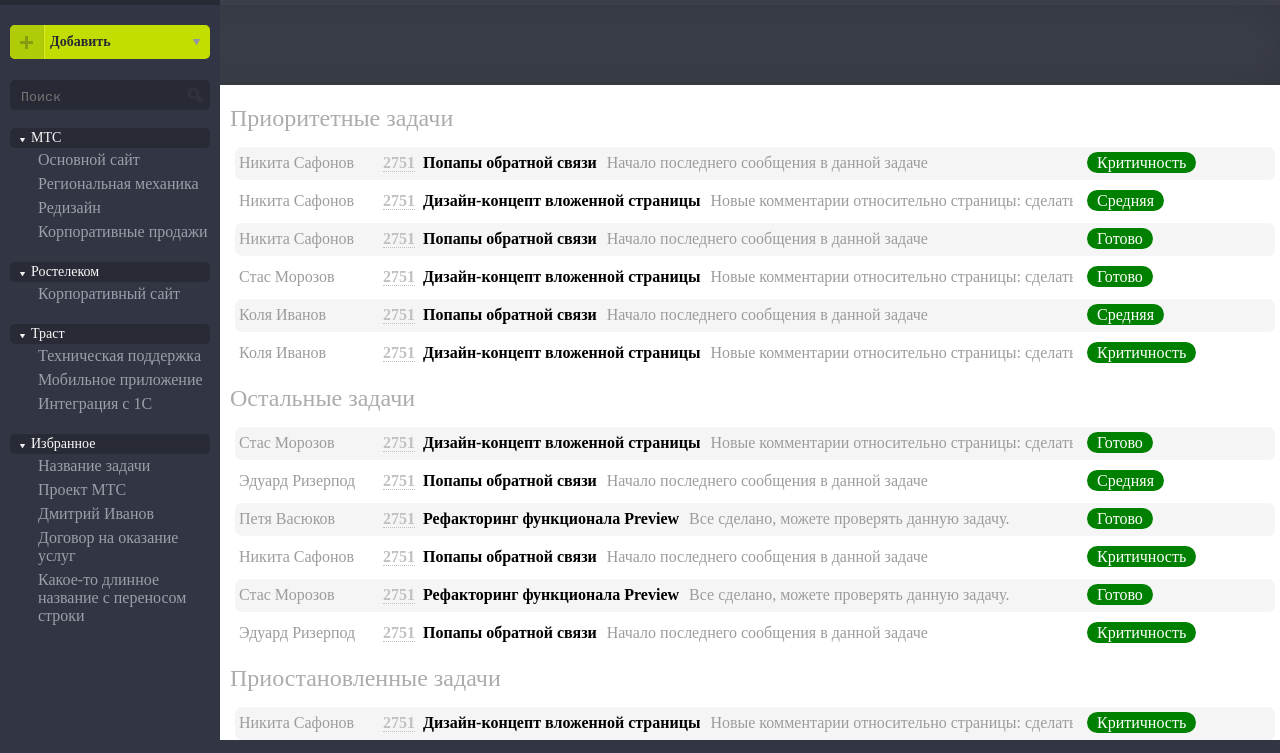
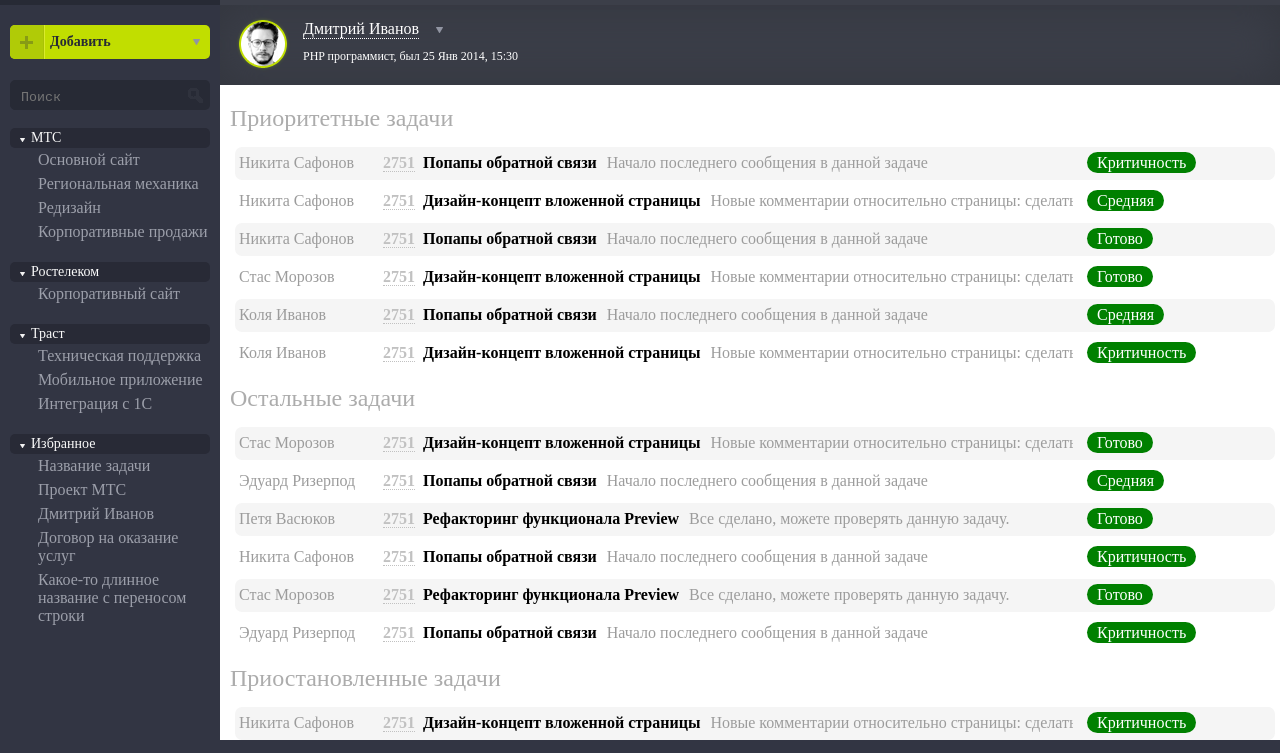
Before and after one commit to ns3777k/skedl-sample-layout, a plain HTML site: page index.html in a window 1280 px wide. Shown: the part 47-800 px from the top of the page. Drawn offline with Linux system fonts and the light colour scheme.

Commit message:
pochti_1

```diff
--- a/css/main.css
+++ b/css/main.css
@@ -68,12 +68,11 @@ nav>a {
 nav>a:hover {
 	background: #5b5d69;
 }
-figure {
+.mini_user {
 	display: inline-block;
-	position: inherit;
 	padding: 10px 4px 0 4px;
 }
-figure>div {
+.mini_user>div {
 	margin-right: 10px;
 }
 .u_img {
@@ -190,10 +189,36 @@ aside {
 .link:hover {
 	color: #c1de00;
 }
-.c_user {
+.norm_user {
+	margin-left: 220px;
 	background: #3b3e48;
 	box-shadow: inset 0 0 40px #33363e;
-	height: 80px;
+	height: 70px;
+	padding: 5px;
+}
+.n_img {
+	margin: 5px 0 0 10px ;
+	background: url("../img/norm_user.png") 0% 50% no-repeat;
+	width: 58px;
+	height: 58px;
+	overflow: hidden;
+	display: inline-block;
+}
+.n_name>.login {
+	border-bottom: 1px dotted #fff;
+	cursor: pointer;
+}
+.about {
+	font-size: 12px;
+	padding-top: 10px;
+}
+.n_name {
+	display: block;
+	width: 240px;
+	background: url("../img/u_menu.png") 68% 35% no-repeat;
+	padding-left: 78px;
+	color: #fff;
+	padding-top: 5px;
 }
 .user_block {
 	background: #fff;
--- a/index.html
+++ b/index.html
@@ -21,7 +21,7 @@
     			<a href="#">Настройки</a>
     			<a href="#">Помощь</a>
     		</nav>
-    		<figure class=" fl_r">
+    		<figure class="mini_user fl_r">
     			<div class="u_img"></div>
     			<div class="u_menu fl_r"></div>
     			<div class="u_name fl_r">
@@ -83,7 +83,13 @@
     		</div>
     	</aside>
     	<section>
-    		<div class="c_user"></div>
+			<figure class="norm_user">
+    			<div class="n_img fl_l"></div>
+    			<div class="n_name">
+	    				<p class="login">Дмитрий Иванов</p>
+	    				<p class="about">PHP программист, был 25 Янв 2014, 15:30</p>
+	    			</div>
+    		</figure>
     		<div class="user_block">
 	    		<div class="u_block">
 	    			<h2>Приоритетные задачи</h2>
```
Also changed, not shown: img/norm_user.png (added).
